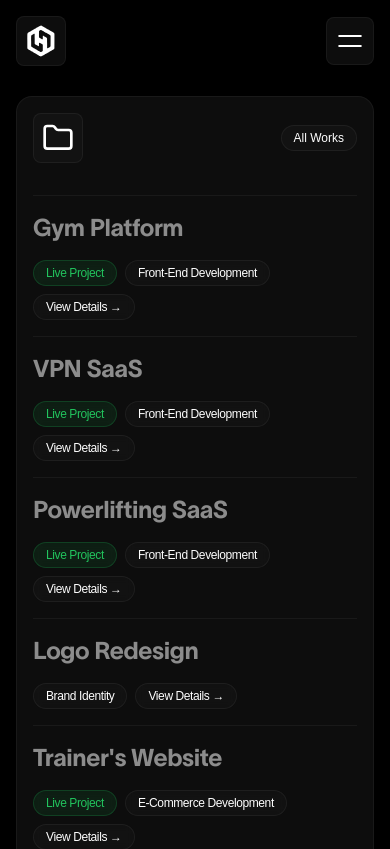
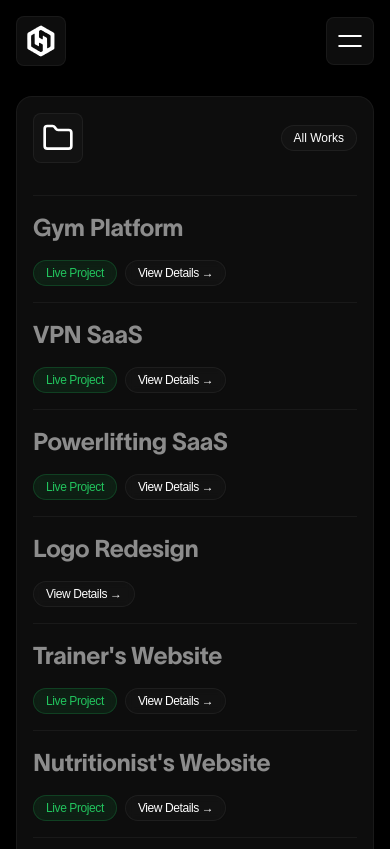
Before and after one commit to 66HEX/personal-website, a Next.js app: page /works in a window 390 px wide. Shown: the top 849 px of the page. Built offline with nearby package versions, Linux system fonts and the light colour scheme; a web font is replaced by a local one.

Commit message:
Update page.tsx

```diff
--- a/app/works/page.tsx
+++ b/app/works/page.tsx
@@ -47,7 +47,7 @@ export default function WorksPage() {
                                                 </div>
                                             )}
                                             <div
-                                                className="px-3 py-1 text-xs font-[400] bg-white/[0.025] border border-white/5 rounded-full backdrop-blur-sm whitespace-nowrap">
+                                                className="hidden md:block px-3 py-1 text-xs font-[400] bg-white/[0.025] border border-white/5 rounded-full backdrop-blur-sm whitespace-nowrap">
                                                 {project.type}
                                             </div>
                                             <div
```
